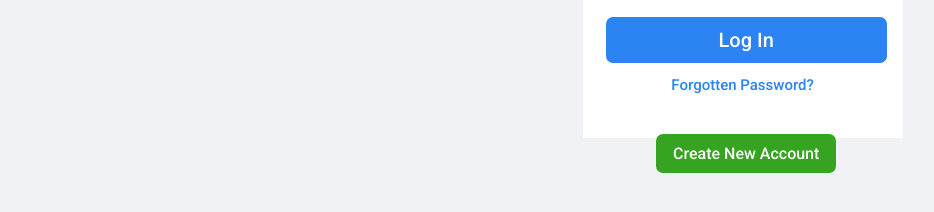
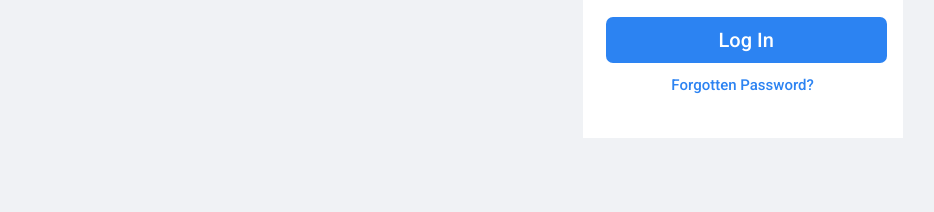
Before and after one commit to manumbeeregowda/fb, a plain HTML site: page register.html in a window 1280 px wide. Shown: the part 372-584 px from the top of the page, without its empty margins (147-1081 px from the left). Drawn offline with Linux system fonts and the light colour scheme.

Commit message:
Update register.html

```diff
--- a/register.html
+++ b/register.html
@@ -28,9 +28,7 @@
             <a href="#">Forgotten Password?</a>
         </div>
 
-        <div class="link2">
-          <a href="home.html">Create New Account</a>
-        </div>
+
     </header>
 
 </body>
```
